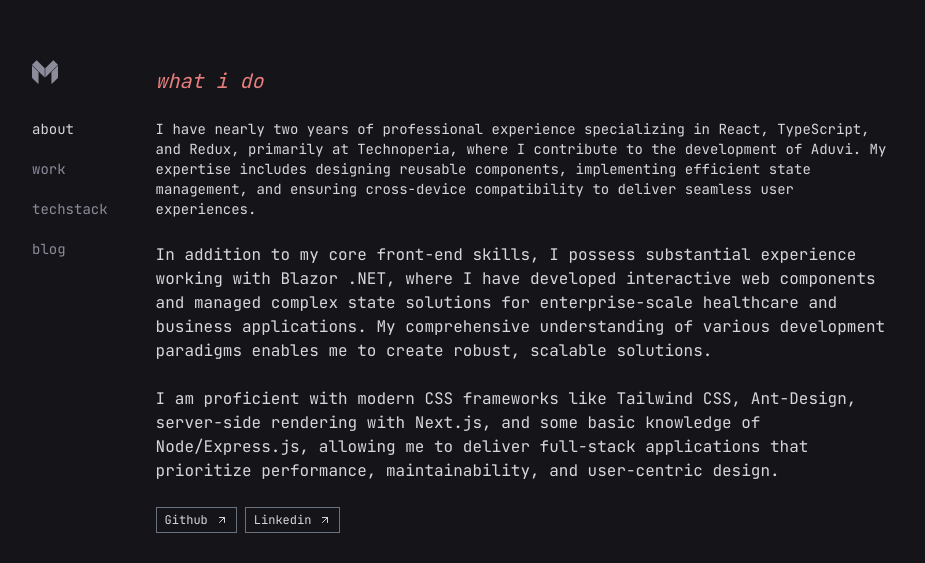
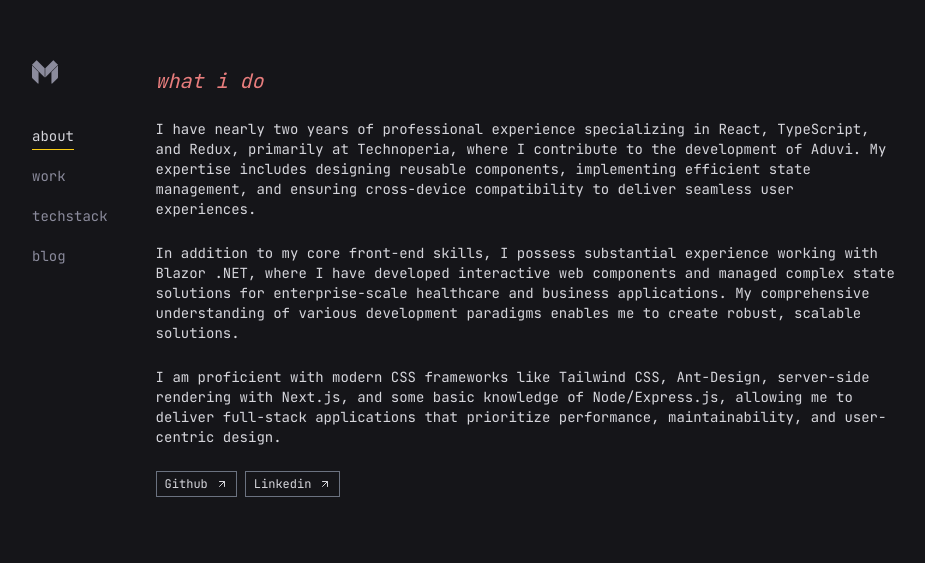
Before and after one commit to devemit/next14-portfolio, a Next.js app: page /about in a window 1280 px wide. Shown: the part 117-680 px from the top of the page, without its empty margins (176-1101 px from the left). Built offline with nearby package versions, Linux system fonts and the light colour scheme.

Commit message:
fix: navbar fixes & more font sizes

```diff
--- a/app/(routes)/about/page.tsx
+++ b/app/(routes)/about/page.tsx
@@ -16,13 +16,13 @@
         management, and ensuring cross-device compatibility to deliver seamless user experiences.
       </p>
       <br />
-      <p className="text-[#D6D6DC]">
+      <p className="text-sm text-[#D6D6DC]">
         In addition to my core front-end skills, I possess substantial experience working with Blazor .NET, where I have developed
         interactive web components and managed complex state solutions for enterprise-scale healthcare and business applications. My
         comprehensive understanding of various development paradigms enables me to create robust, scalable solutions.
       </p>
       <br />
-      <p className="text-[#D6D6DC]">
+      <p className="text-sm text-[#D6D6DC]">
         I am proficient with modern CSS frameworks like Tailwind CSS, Ant-Design, server-side rendering with Next.js, and some basic
         knowledge of Node/Express.js, allowing me to deliver full-stack applications that prioritize performance, maintainability, and
         user-centric design.
--- a/components/navbar.tsx
+++ b/components/navbar.tsx
@@ -11,18 +11,21 @@
   return (
     <nav>
       <Link href="/">
-        <SiMonzo
-          className={`${pathname === '/' && 'text-[#D6D6DC]'} text-lg text-[#8B8B9C] transition delay-75 duration-75 ease-in-out`}
-          size={26}
-        />
+        <span
+          className={`inline-flex items-center border-b-2 border-transparent pb-1 text-lg transition delay-75 duration-75 ease-in-out ${
+            pathname === '/' ? 'border-yellow-400 text-[#D6D6DC]' : 'text-[#8B8B9C]'
+          }`}
+        >
+          <SiMonzo size={26} />
+        </span>
       </Link>
       <ul className="flex gap-4 py-4 md:mt-4 md:flex-col">
         {pages.map((page) => (
           <li key={page.label}>
             <Link
-              className={`${
-                pathname.startsWith(page.href) && 'text-[#D6D6DC]'
-              } text-sm text-[#8B8B9C] transition delay-75 duration-75 ease-in-out`}
+              className={`text-sm transition delay-75 duration-75 ease-in-out ${
+                pathname.startsWith(page.href) ? 'text-[#D6D6DC] underline decoration-yellow-400 underline-offset-8' : 'text-[#8B8B9C]'
+              }`}
               href={page.href}
             >
               {page.label}
```
